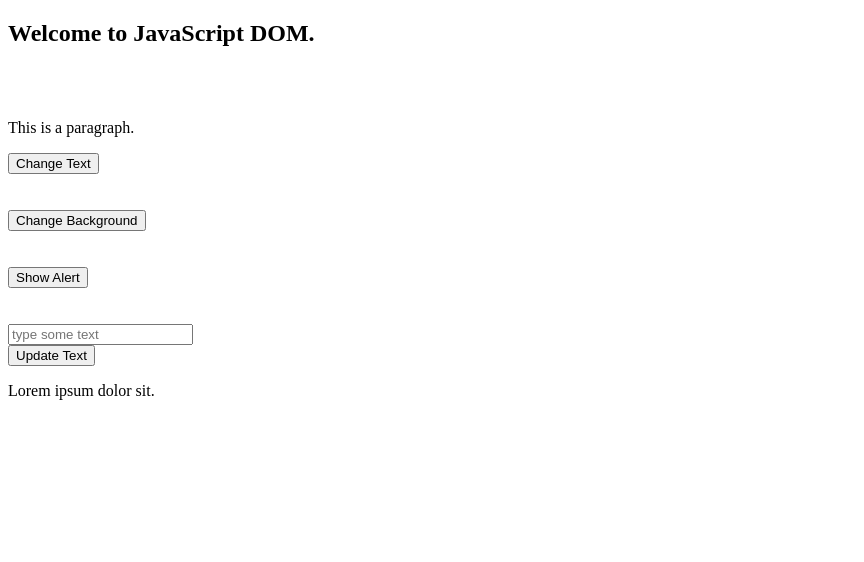
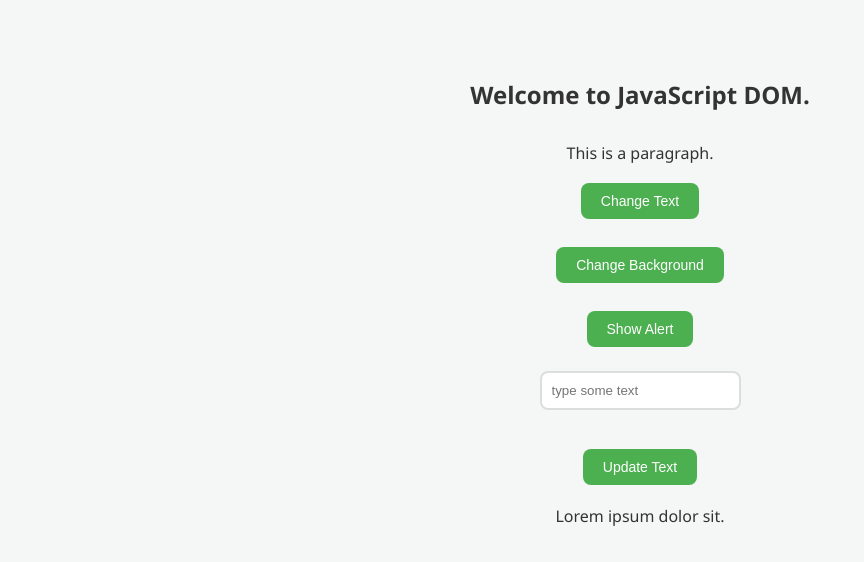
Before and after one commit to m-hadeed-official/Hadeed_DOM_Assignment_1, a plain HTML site: page index.html in a window 1280 px wide. Shown: the whole page, without its empty margins (0-864 px from the left). Drawn offline with Linux system fonts and the light colour scheme.

Commit message:
css-added

```diff
--- a/index.html
+++ b/index.html
@@ -5,26 +5,23 @@
     <meta name="viewport" content="width=device-width, initial-scale=1.0">
     <title>DOM_Assignment_1</title>
     <script async src="script.js"></script>
+    <link rel="stylesheet" href="style.css">
 </head>
 <body>
 <!-- task 1 -->
  <h2 id="helloWorld">Hello World</h2>
-<br>
-<br>
+
  <!-- task 2 -->
   <p id="t2Para">This is a paragraph.</p>
   <button onclick="changeParaText()">Change Text</button><br>
-<br>
-<br>
+
   <!-- task 3 -->
    <button onclick="changeBackground(this)">Change Background</button><br>
-<br>
-<br>
+
   <!-- task 4 -->
    <button onclick="showAlert()">Show Alert</button><br>
 
-<br>
-<br>
+
     <!-- task 5 -->
      <input id="textInput" type="text" placeholder="type some text"><br>
      <button onclick="updateParaText()">Update Text</button>
--- /dev/null
+++ b/style.css
@@ -0,0 +1,60 @@
+/* General Page Styling */
+body {
+    font-family: 'Segoe UI', Tahoma, Geneva, Verdana, sans-serif;
+    background-color: #f4f7f6;
+    display: flex;
+    flex-direction: column;
+    align-items: center;
+    padding: 50px;
+    color: #333;
+}
+
+/* Card-like containers for each task */
+h2, p, input {
+    margin-bottom: 15px;
+}
+
+/* Styling Buttons */
+button {
+    background-color: #4CAF50; /* Green */
+    border: none;
+    color: white;
+    padding: 10px 20px;
+    text-align: center;
+    text-decoration: none;
+    display: inline-block;
+    font-size: 14px;
+    margin: 4px 2px;
+    cursor: pointer;
+    border-radius: 8px;
+    transition: background-color 0.3s ease, transform 0.2s;
+}
+
+button:hover {
+    background-color: #45a049;
+    transform: scale(1.05);
+}
+
+button:active {
+    transform: scale(0.95);
+}
+
+/* Input Styling */
+input[type="text"] {
+    padding: 10px;
+    border: 2px solid #ddd;
+    border-radius: 8px;
+    outline: none;
+    transition: border-color 0.3s;
+}
+
+input[type="text"]:focus {
+    border-color: #4CAF50;
+}
+
+/* Specific Task Sections (Spacing) */
+br {
+    display: block;
+    content: "";
+    margin-top: 20px;
+}
```
